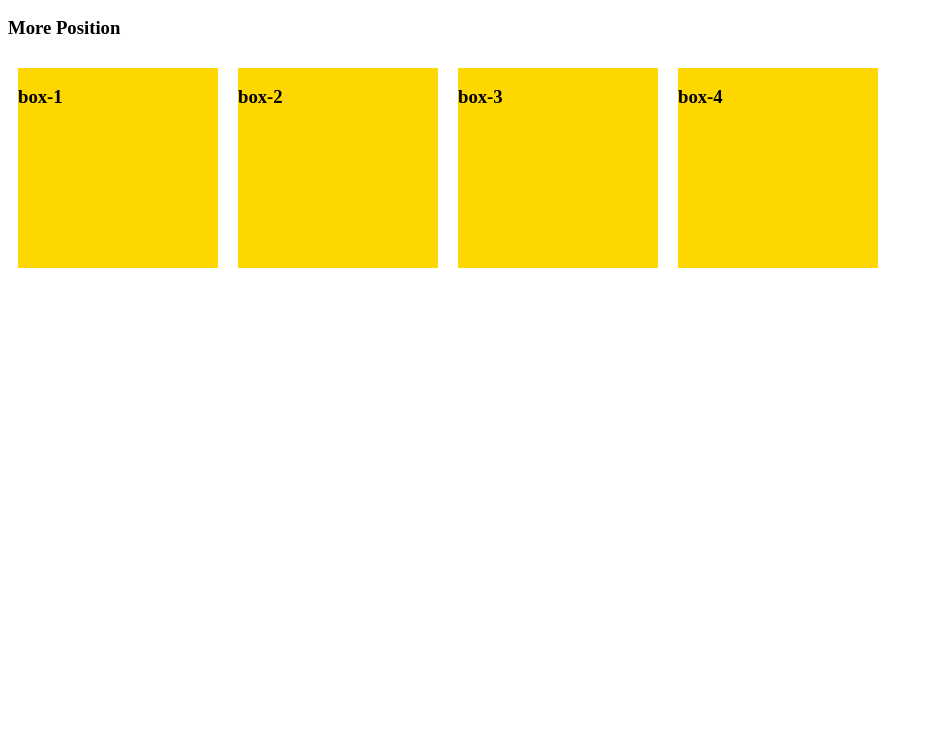
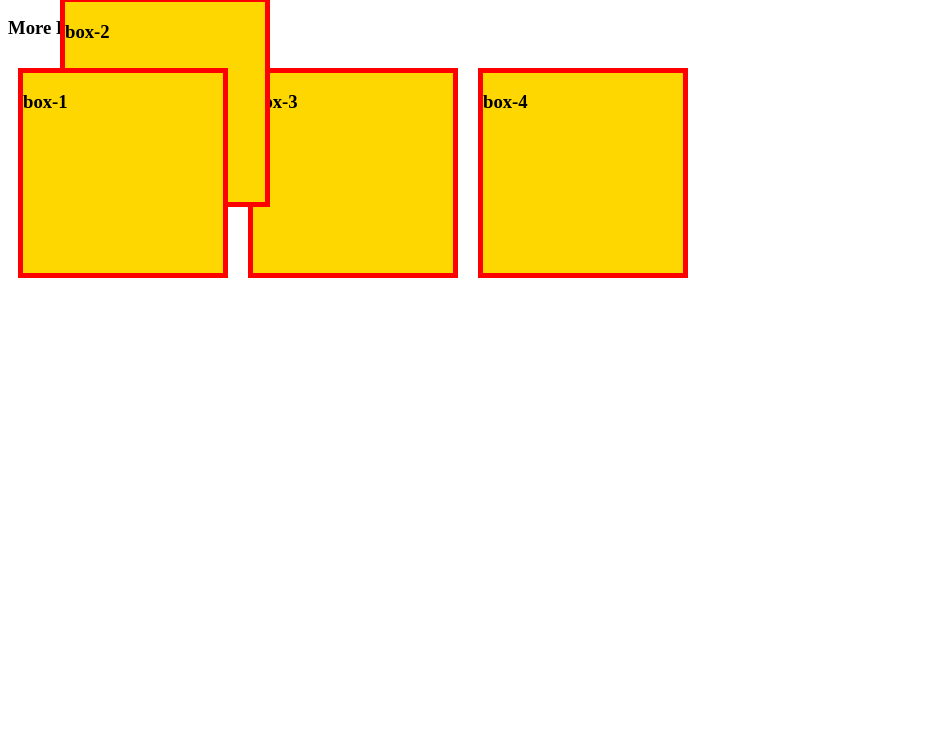
Before and after one commit to wasiiik/css3, a plain HTML site: page position.html in a window 1280 px wide. Shown: the part 63-800 px from the top of the page, without its empty margins (0-933 px from the left). Drawn offline with Linux system fonts and the light colour scheme.

Commit message:
css basic 2

```diff
--- a/position.html
+++ b/position.html
@@ -17,6 +17,17 @@
             height: 200px;
             background-color: gold;
             margin: 10px;
+            border: 5px solid red;
+        }
+
+        .box-2 {
+            position: absolute;
+            top: 50px;
+            left: 50px;
+        }
+
+        .box-1 {
+            z-index: 2;
         }
     </style>
 </head>
```
